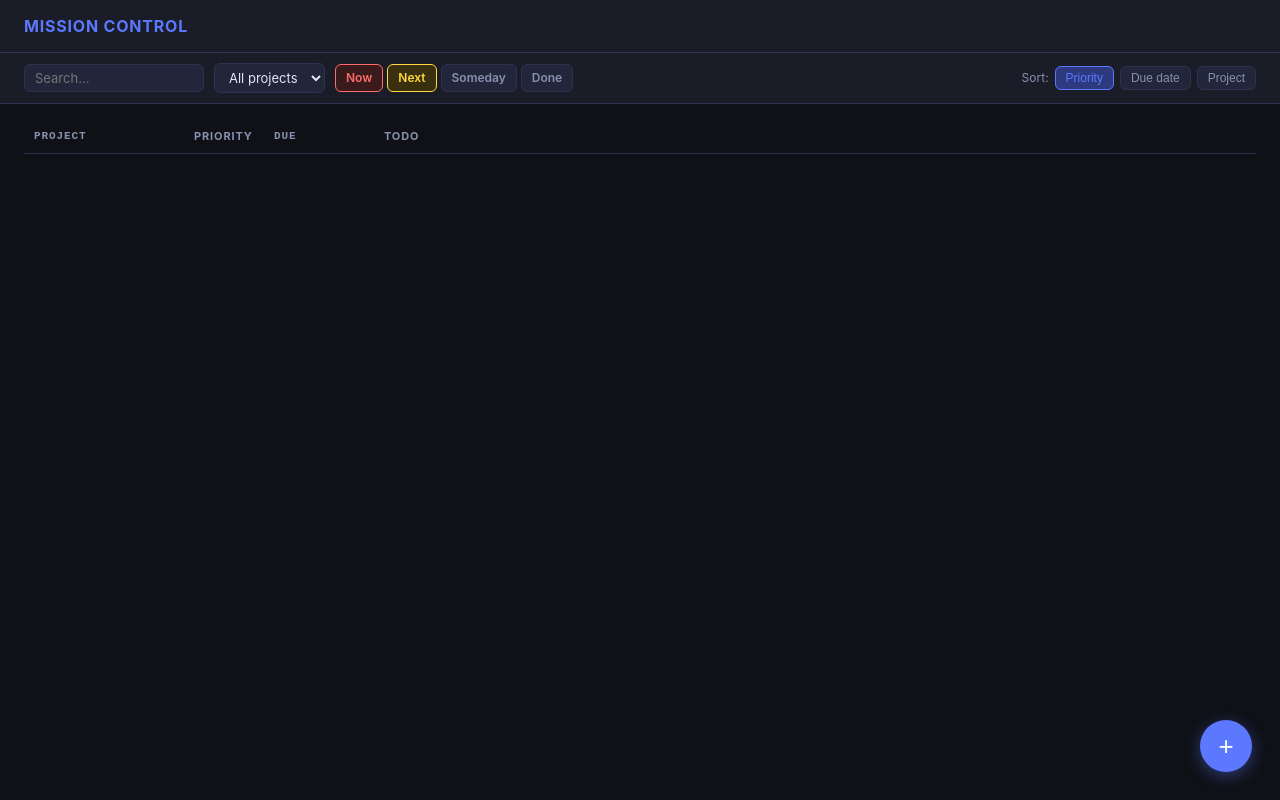
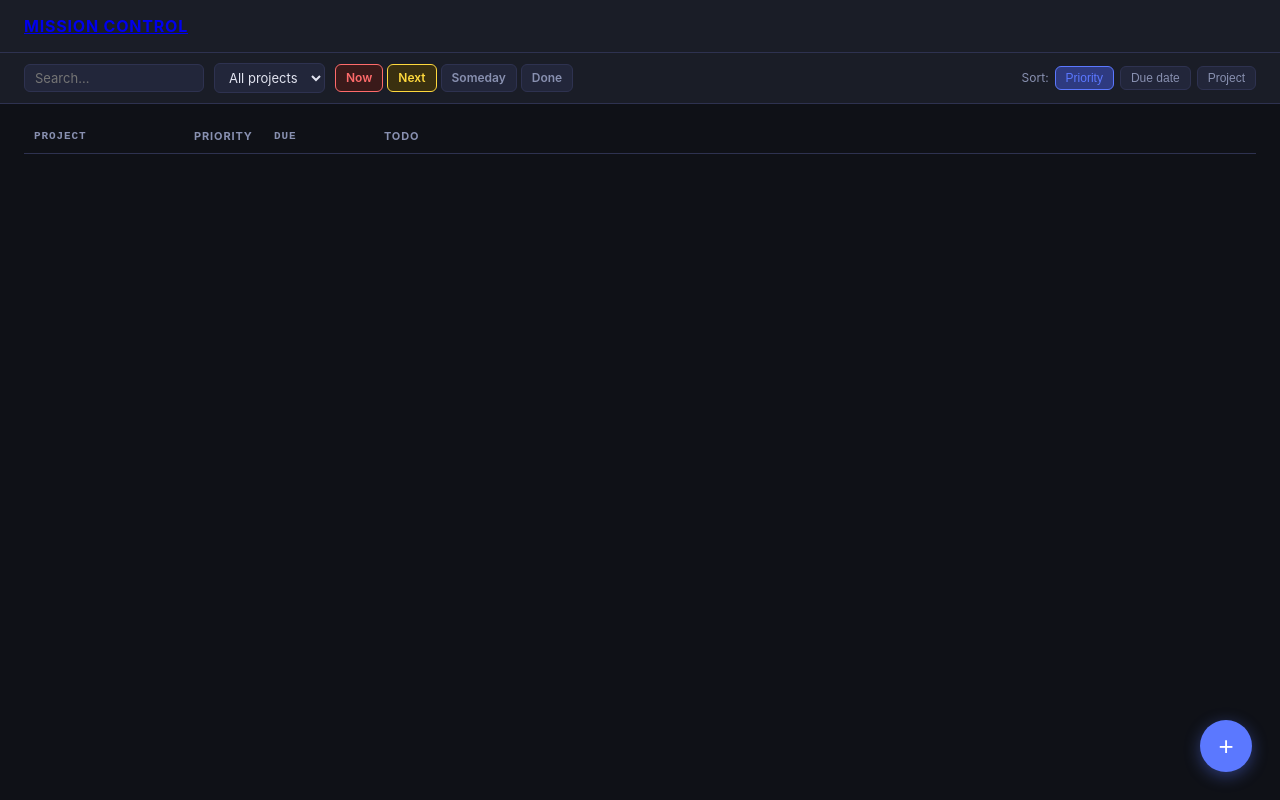
Before and after one commit to MiquelAdell/mission-control, a website: page public/index.html in a window 1280 px wide. Drawn offline with Linux system fonts and the light colour scheme; no server answers.

Commit message:
add link to home page in header + add playwright to gitignore

```diff
--- a/public/index.html
+++ b/public/index.html
@@ -8,7 +8,7 @@
 </head>
 <body>
   <header>
-    <h1>Mission Control</h1>
+    <h1><a href="/">Mission Control</a></h1>
     <div id="counts"></div>
   </header>
 
```
Also changed, not shown: 1 other file.
